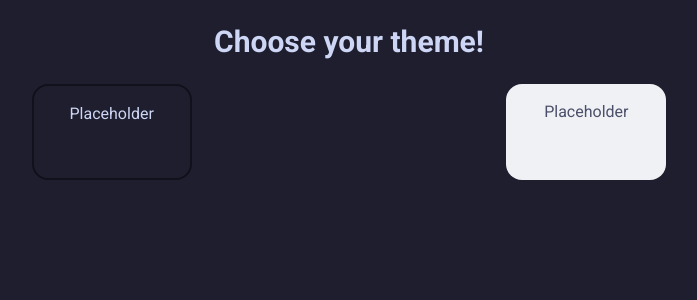
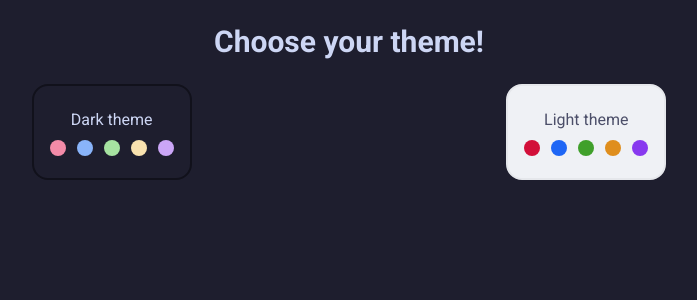
Before and after one commit to sph3/react-jokes, a React (Vite) app: page / in a window 1280 px wide. Shown: the top 300 px of the page, without its empty margins (291-988 px from the left). Built offline with nearby package versions, Linux system fonts and the light colour scheme; no server answers.

Commit message:
feat(theme): add theme placeholder

```diff
--- a/src/components/ThemeChanger.tsx
+++ b/src/components/ThemeChanger.tsx
@@ -8,11 +8,25 @@ export const ThemeChanger = ({ changeThemeFunction }: IThemeChangerProps) => {
       <span className='text-3xl font-bold'>Choose your theme!</span>
       <div className='flex mt-6 gap-4 items-center justify-evenly'>
         {/* Still gonna make this dynamically */}
-        <div className='bg-base border-2 border-crust rounded-2xl w-40 h-24 p-4'>
-          <span className=''>Placeholder</span>
+        <div className='bg-base border-2 border-crust rounded-2xl w-40 h-24 p-4 flex flex-col text-center justify-center'>
+          <span className=''>Dark theme</span>
+          <div className='flex flex-row mt-2 justify-between'>
+            <span className='bg-red h-4 w-4 rounded-full'></span>
+            <span className='bg-blue h-4 w-4 rounded-full'></span>
+            <span className='bg-green h-4 w-4 rounded-full'></span>
+            <span className='bg-yellow h-4 w-4 rounded-full'></span>
+            <span className='bg-mauve h-4 w-4 rounded-full'></span>
+          </div>
         </div>
-        <div className='bg-light-base rounded-2xl w-40 h-24 p-4'>
-          <span className='text-light-text'>Placeholder</span>
+        <div className='bg-light-base border-2 rounded-2xl w-40 h-24 p-4 flex flex-col text-center justify-center'>
+          <span className='text-light-text'>Light theme</span>
+          <div className='flex flex-row mt-2 justify-between'>
+            <span className='bg-light-red h-4 w-4 rounded-full'></span>
+            <span className='bg-light-blue h-4 w-4 rounded-full'></span>
+            <span className='bg-light-green h-4 w-4 rounded-full'></span>
+            <span className='bg-light-yellow h-4 w-4 rounded-full'></span>
+            <span className='bg-light-mauve h-4 w-4 rounded-full'></span>
+          </div>
         </div>
       </div>
     </div>
```
